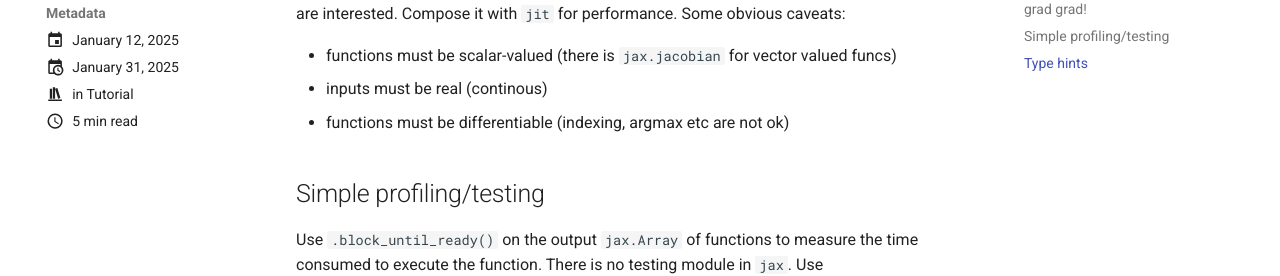
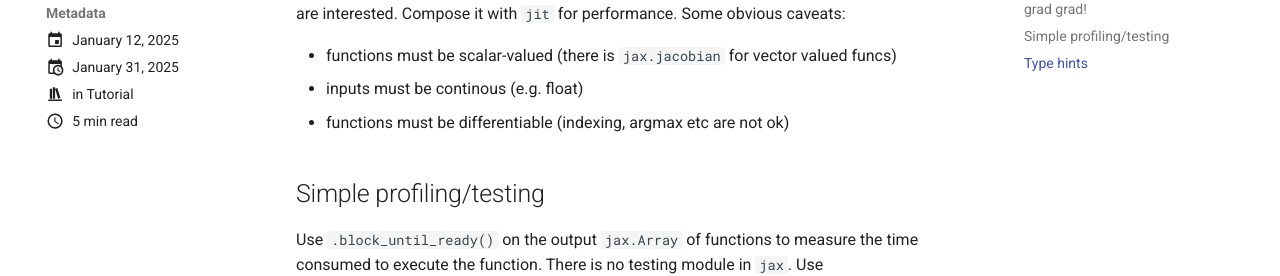
Before and after one commit to xiaochuany/blog, an MkDocs documentation site: the page built from docs/posts/2025-01-08-jax.md, in a window 1280 px wide and 900 px high, scrolled down 4218 px. Shown: the part 207-483 px from the top of the window. Built offline with MkDocs 1.6.1 and Material for MkDocs 9.7.7, drawn with Linux system fonts in a browser that asks for light colours; emoji names are drawn with the system emoji font.

Commit message:
docs: clarify input requirements for JAX functions in documentation

```diff
--- a/docs/posts/2025-01-08-jax.md
+++ b/docs/posts/2025-01-08-jax.md
@@ -121,7 +121,7 @@ When you can compose grad and jacobian to get Hessian, you know automatic differ
  Define your function and grad your way out with respect to any variable you are interested. Compose it with `jit` for performance. Some obvious caveats:
 
 - functions must be scalar-valued (there is `jax.jacobian` for vector valued funcs)
-- inputs must be real (continous)
+- inputs must be continous (e.g. float)
 - functions must be differentiable (indexing, argmax etc are not ok)
 
 
```
